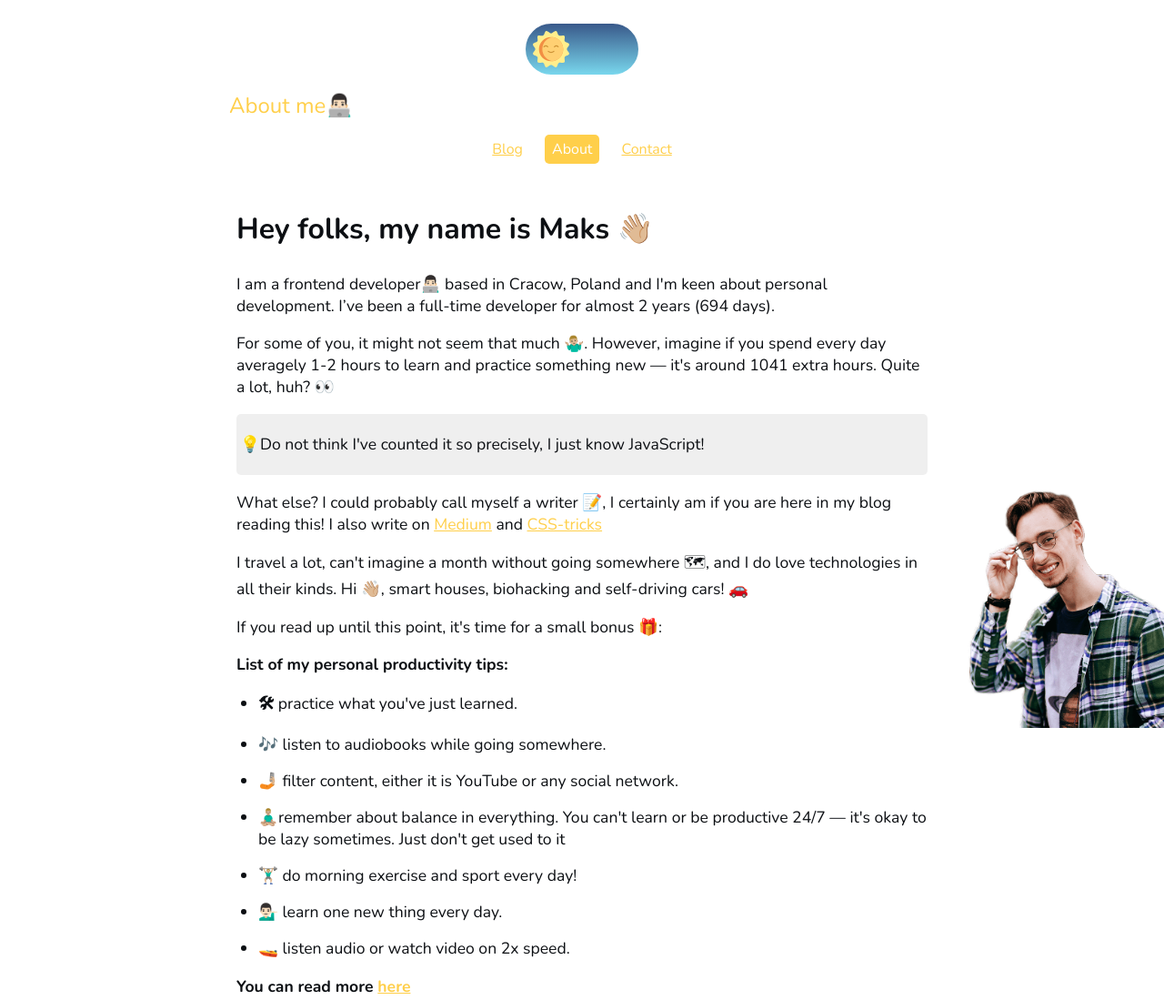
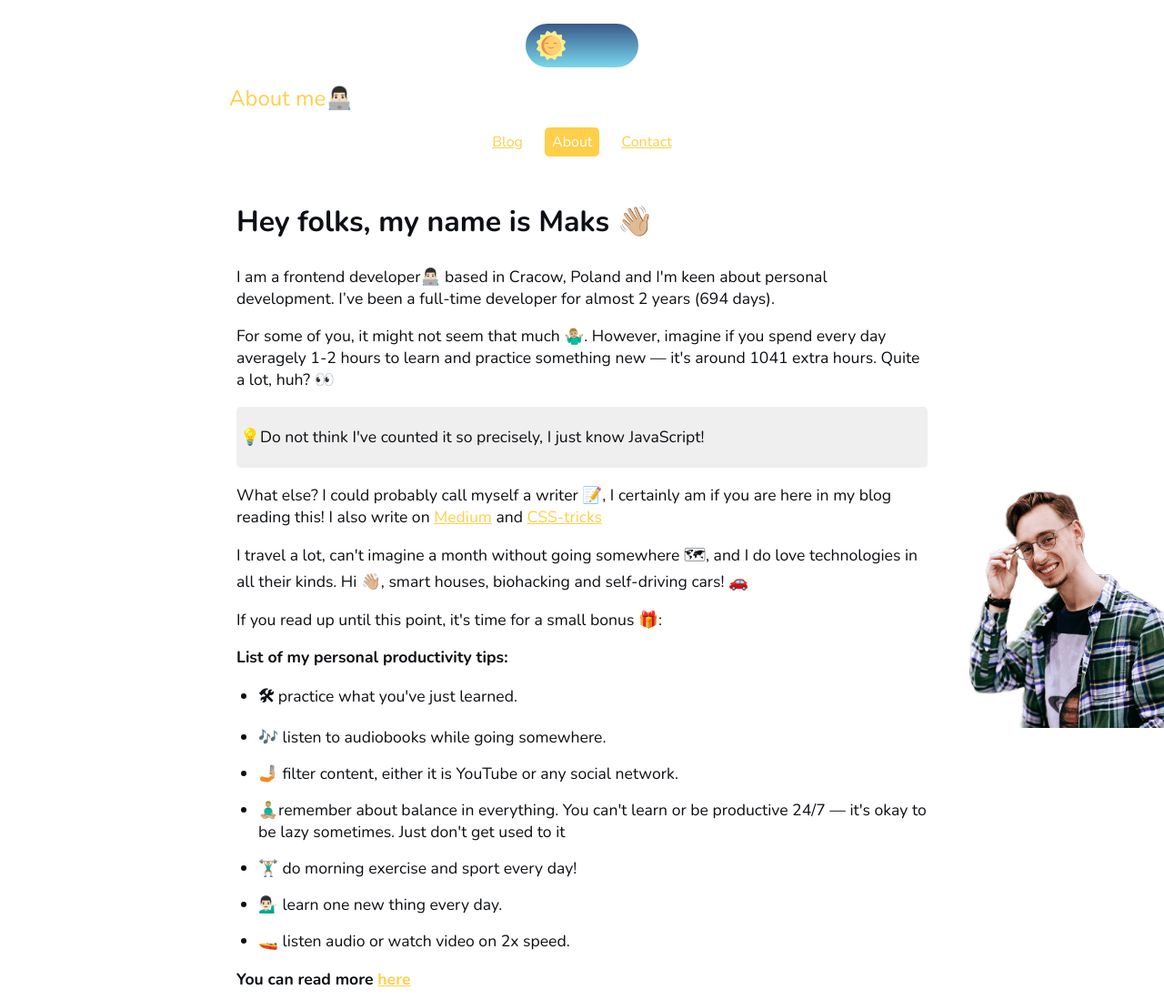
Before and after one commit to maks-akymenko/frontender-blog, a Gatsby site: page /about in a window 1280 px wide. Shown: the top 1099 px of the page at 91% size. Built offline with nearby package versions, Linux system fonts and the light colour scheme; Gatsby itself is replaced by a stand-in of ours.

Commit message:
fix icons height

```diff
--- a/src/components/toggle/toggle.styled.js
+++ b/src/components/toggle/toggle.styled.js
@@ -16,7 +16,7 @@ export const ToggleContainer = styled.div`
 
   svg {
     width: 2.5rem;
-    height: auto;
+    height: 2rem;
     transition: all 0.3s linear;
 
     &:first-child {
```
